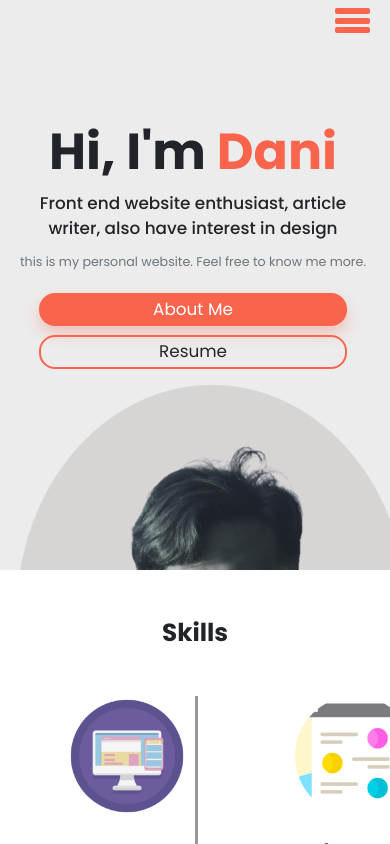
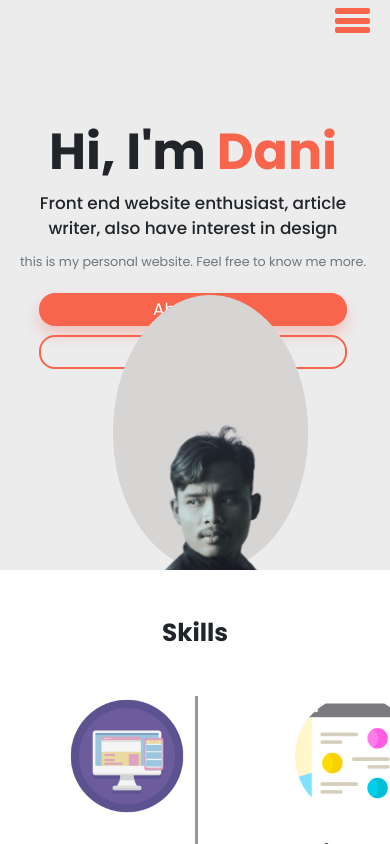
Before and after one commit to Hamdani400/webiste-portofolio, a React (Create React App) app: page / in a window 390 px wide. Shown: the top 844 px of the page. Built offline with nearby package versions, Linux system fonts and the light colour scheme.

Commit message:
fix hero image for mobile view

```diff
--- a/src/assets/scss/style.scss
+++ b/src/assets/scss/style.scss
@@ -375,7 +375,7 @@ footer {
             justify-content: center;
             .row {
                 margin-top: -30px;
-            }
+
             h1 {
                 text-align: center;
                 font-size: 6vh;
@@ -400,8 +400,14 @@ footer {
                 text-align: center;
             }
             img {
-                width: 50px;
+                width: 50%;
+                height: 50%;
+                justify-content: center;
+                align-items: center;
+                bottom: 0;
+                padding-top: 10px;
             }
+        }
         }
     }
 
```
